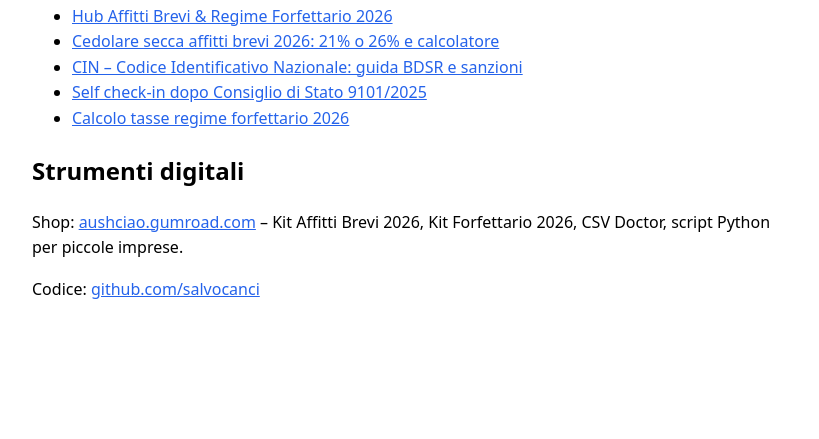
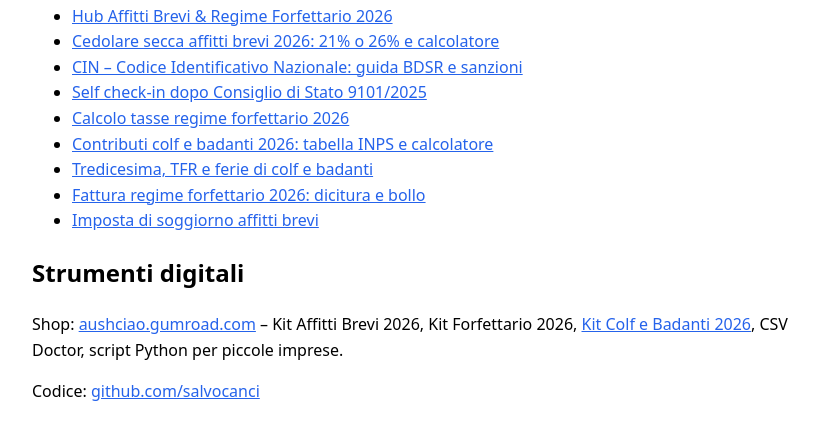
Before and after one commit to salvocanci/salvocanci.github.io, a plain HTML site: page index.html in a window 1280 px wide. Shown: the part 101-540 px from the top of the page, without its empty margins (228-1047 px from the left). Drawn offline with Linux system fonts and the light colour scheme.

Commit message:
hub: nuove guide + Kit Colf

```diff
--- a/index.html
+++ b/index.html
@@ -6,7 +6,11 @@
 <li><a href="https://salvocanci.github.io/affitti-brevi-forfettario-2026/cin-codice-identificativo-nazionale.html">CIN – Codice Identificativo Nazionale: guida BDSR e sanzioni</a></li>
 <li><a href="https://salvocanci.github.io/affitti-brevi-forfettario-2026/self-check-in-affitti-brevi-consiglio-di-stato.html">Self check-in dopo Consiglio di Stato 9101/2025</a></li>
 <li><a href="https://salvocanci.github.io/affitti-brevi-forfettario-2026/calcolo-tasse-forfettario-2026.html">Calcolo tasse regime forfettario 2026</a></li>
+<li><a href="https://salvocanci.github.io/affitti-brevi-forfettario-2026/contributi-colf-badanti-2026.html">Contributi colf e badanti 2026: tabella INPS e calcolatore</a></li>
+<li><a href="https://salvocanci.github.io/affitti-brevi-forfettario-2026/tredicesima-tfr-ferie-colf-badanti.html">Tredicesima, TFR e ferie di colf e badanti</a></li>
+<li><a href="https://salvocanci.github.io/affitti-brevi-forfettario-2026/fattura-regime-forfettario-2026.html">Fattura regime forfettario 2026: dicitura e bollo</a></li>
+<li><a href="https://salvocanci.github.io/affitti-brevi-forfettario-2026/imposta-di-soggiorno-affitti-brevi.html">Imposta di soggiorno affitti brevi</a></li>
 </ul>
 <h2>Strumenti digitali</h2>
-<p>Shop: <a href="https://aushciao.gumroad.com">aushciao.gumroad.com</a> – Kit Affitti Brevi 2026, Kit Forfettario 2026, CSV Doctor, script Python per piccole imprese.</p>
+<p>Shop: <a href="https://aushciao.gumroad.com">aushciao.gumroad.com</a> – Kit Affitti Brevi 2026, Kit Forfettario 2026, <a href="https://aushciao.gumroad.com/l/tmjmds">Kit Colf e Badanti 2026</a>, CSV Doctor, script Python per piccole imprese.</p>
 <p>Codice: <a href="https://github.com/salvocanci">github.com/salvocanci</a></p></body></html>
```
